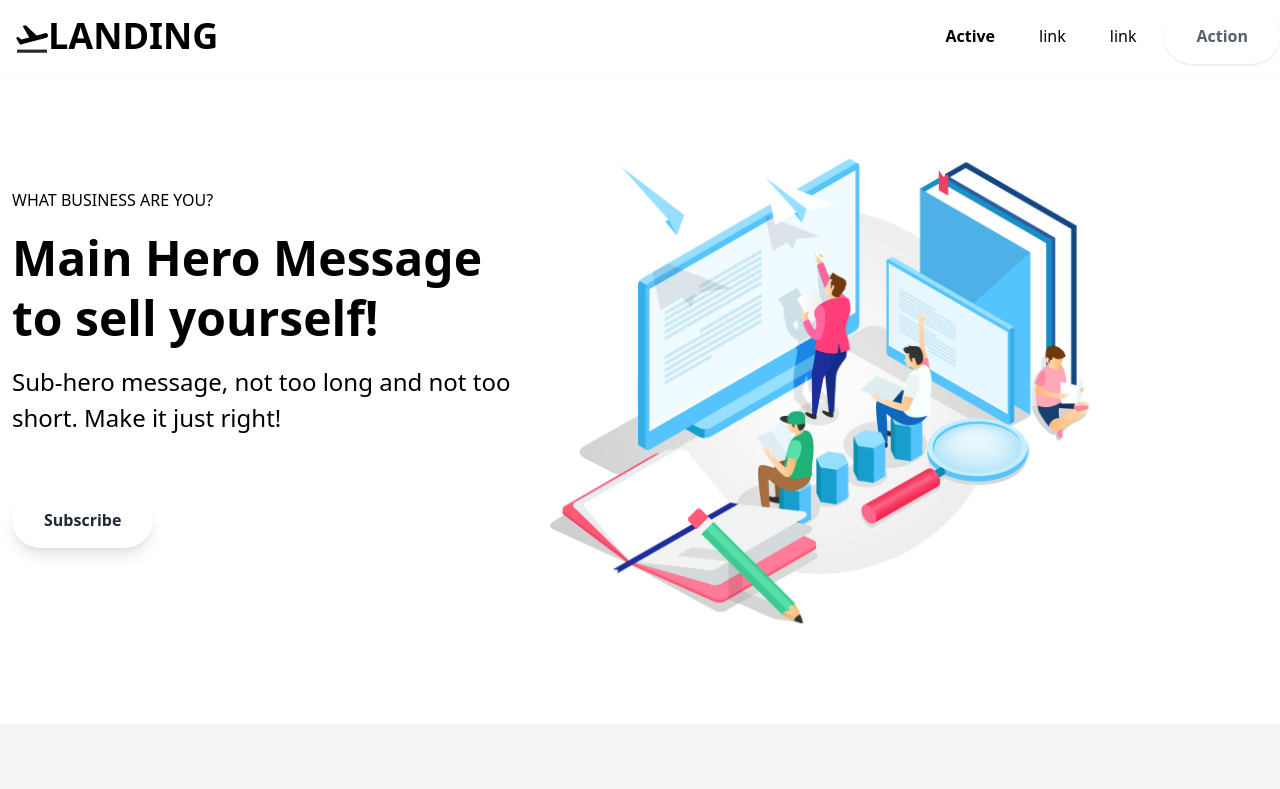
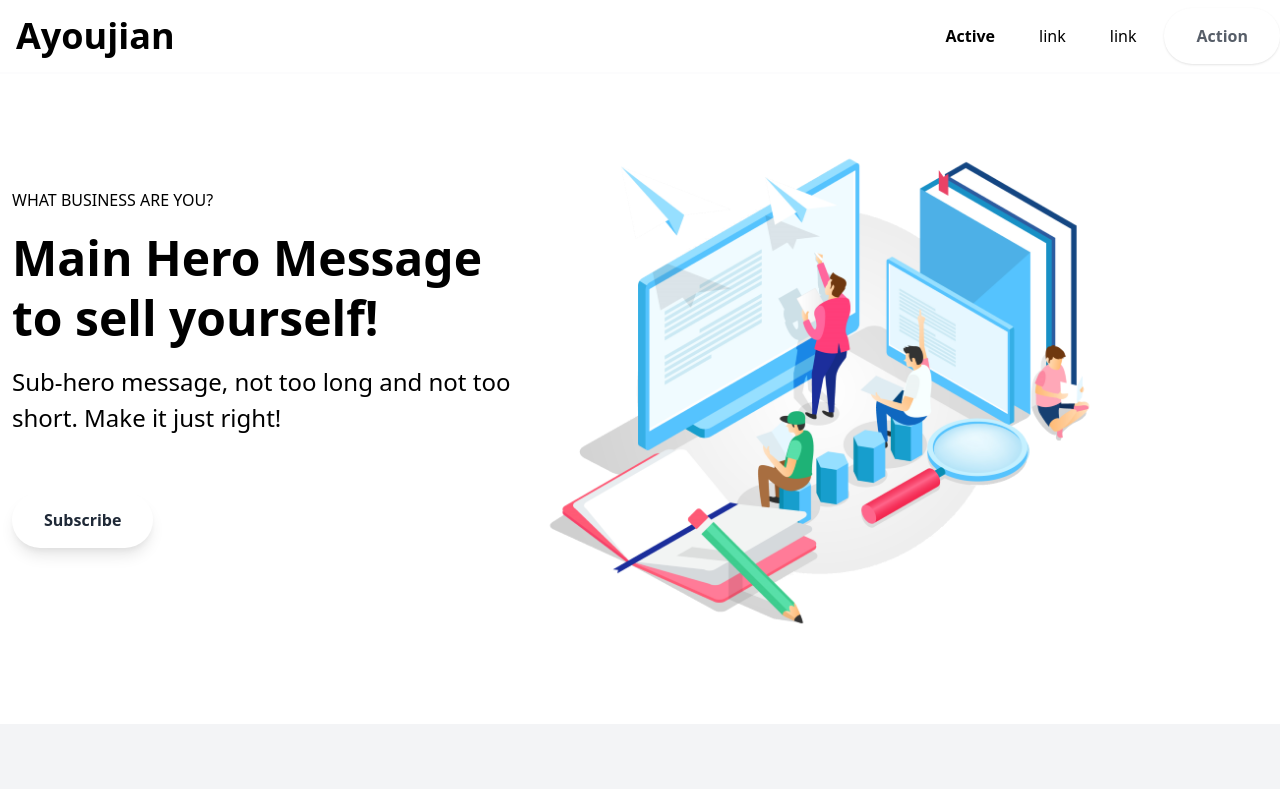
Before and after one commit to Dinel13/ayoujian, a React (Create React App) app: page / in a window 1280 px wide. Shown: the top 789 px of the page. Built offline with nearby package versions, Linux system fonts and the light colour scheme.

Commit message:
add react router dom

```diff
--- a/package.json
+++ b/package.json
@@ -9,6 +9,7 @@
     "postcss": "^8.2.6",
     "react": "^17.0.1",
     "react-dom": "^17.0.1",
+    "react-router-dom": "^5.2.0",
     "react-scripts": "4.0.3",
     "web-vitals": "^1.0.1"
   },
--- a/src/App.js
+++ b/src/App.js
@@ -1,15 +1,19 @@
+import { Switch, Route } from "react-router-dom";
+
 import Footer from "./components/Footer";
 import Hero from "./components/Hero";
 import Nav from "./components/nav";
 import Pricing from "./components/Pricing";
+
 const App = () => {
   return (
-    <div>
+    <>
       <Nav />
       <Hero />
       <Pricing />
-     <Footer />
-    </div>
+      <Footer />
+      <Switch></Switch>
+    </>
   );
 };
 
--- a/src/components/nav.js
+++ b/src/components/nav.js
@@ -1,4 +1,5 @@
 import React , {useRef, useEffect, useState}  from "react";
+import {Link} from 'react-router-dom';
 
 const Nav = () => {
   const [offset, setOffset] = useState(0);
@@ -42,30 +43,12 @@ const Nav = () => {
     <nav ref={header} className="fixed w-full z-30 top-0 text-white">
       <div className="w-full container mx-auto flex flex-wrap items-center justify-between mt-0 py-2">
         <div className="pl-4 flex items-center">
-          <a
+          <Link
             className="toggleColour text-black no-underline hover:no-underline font-bold text-2xl lg:text-4xl"
-            href="#"
+            to="/"
           >
-            <svg
-              className="h-8 fill-current inline"
-              xmlns="http://www.w3.org/2000/svg"
-              viewBox="0 0 512.005 512.005"
-            >
-              <rect
-                fill="#2a2a31"
-                x="16.539"
-                y="425.626"
-                width="479.767"
-                height="50.502"
-                transform="matrix(1,0,0,1,0,0)"
-              />
-              <path
-                className="plane-take-off"
-                d=" M 510.7 189.151 C 505.271 168.95 484.565 156.956 464.365 162.385 L 330.156 198.367 L 155.924 35.878 L 107.19 49.008 L 211.729 230.183 L 86.232 263.767 L 36.614 224.754 L 0 234.603 L 45.957 314.27 L 65.274 347.727 L 105.802 336.869 L 240.011 300.886 L 349.726 271.469 L 483.935 235.486 C 504.134 230.057 516.129 209.352 510.7 189.151 Z "
-              />
-            </svg>
-            LANDING
-          </a>
+            Ayoujian
+          </Link>
         </div>
         <div className="block lg:hidden pr-4">
           <button
--- a/src/index.js
+++ b/src/index.js
@@ -1,11 +1,14 @@
 import React from 'react';
 import ReactDOM from 'react-dom';
+import { BrowserRouter } from 'react-router-dom';
 import './styles/main.css';
 import App from './App';
 
 ReactDOM.render(
   <React.StrictMode>
-    <App />
+    <BrowserRouter>
+      <App />
+    </BrowserRouter>
   </React.StrictMode>,
   document.getElementById('root')
 );
```
Also changed, not shown: 1 other file (tests, documents, lock files or other folders).
